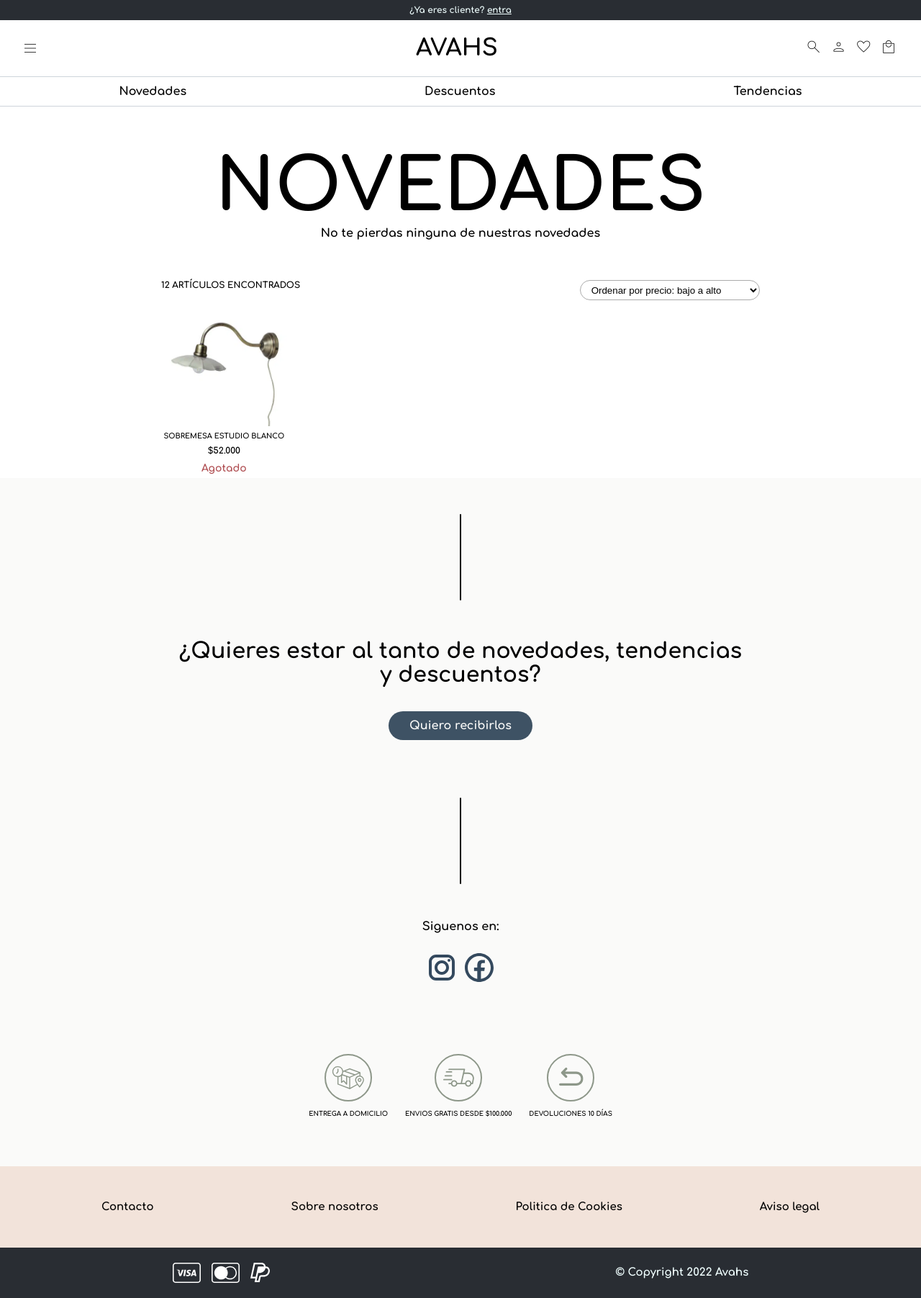
After one commit to DavidFonsek/ProyectoAvahs, a Django app: template avahs/tienda/templates/pages/novedades.html in a window 1280 px wide. The commit adds this page. Shown: the whole page at 72% size. Run offline with Django 4.2, Linux system fonts and the light colour scheme; the template is opened without the code that fills it, so the values that code supplies are empty.

Commit message:
modificaciones en la estructura de la app tienda

```diff
--- a/avahs/tienda/static/css/index.css
+++ b/avahs/tienda/static/css/base.css
@@ -39,18 +39,21 @@
 }
 
 .menu-icon{
-    margin: 0 20px;
+    margin: 0 30px;
     padding-right: 100px;
     max-width: 155px;
 }
 
-h1{
+.top a{
+    text-decoration: none;
+    color: black;
     align-self: center;
     text-transform: uppercase;
 }
 
+
 .right-icons{
-    margin: 0 20px;
+    margin: 0 30px;
     max-width: 155px;
 }
 
@@ -88,9 +91,10 @@
 main{
     margin: 0px;
     padding: 0px;
-    height: 80vh;
+    display: flex;
+    flex-direction: column;
+    align-items: center;
 }
-
 
 
 
--- a/avahs/tienda/static/css/novedades.css
+++ b/avahs/tienda/static/css/novedades.css
@@ -1,97 +1,3 @@
-body {
-    margin:0;
-    padding:0;
-    font-family: 'Comfortaa';
-}
-
-.mini-header{
-    height: 28px;
-    background-color: #292d33;
-    margin: 0;
-    padding: 0;
-    display: flex;
-    justify-content: center;
-    align-items: center;
-    color: azure;
-}
-
-.mini-header p{
-    margin: 0px;
-    font-size: 12px;
-}
-
-.mini-header a{
-    color: azure;
-}
-header{
-    margin: 0;
-    padding: 0;
-    width: 100vw;
-
-}
-
-
-.top{
-    display: flex;
-    justify-content: space-between;
-    align-items: center;
-    border-bottom: 1px solid rgb(206, 212, 218);
-}
-
-.menu-icon{
-    margin: 0 20px;
-    padding-right: 100px;
-    max-width: 155px;
-}
-
-h1{
-    align-self: center;
-    text-transform: uppercase;
-}
-
-.right-icons{
-    margin: 0 20px;
-    max-width: 155px;
-}
-
-.icons{
-    padding: 0 3px;
-}
-.material-symbols-outlined {
-  font-variation-settings:
-  'FILL' 0,
-  'wght' 200,
-  'GRAD' 0,
-  'opsz' 48
-}
-
-nav{
-    height: 40px;
-    display: flex;
-    align-items: center;
-    justify-content: space-around;
-    border-bottom: 1px solid rgb(206, 212, 218);
-}
-
-nav a{
-    outline: none;
-    text-decoration: none;
-    color: black;
-    padding: 0px 50px;
-}
-
-nav a:hover{
-    text-decoration: underline;
-}
-
-
-main{
-    margin: 0px;
-    padding: 0px;
-    display: flex;
-    flex-direction: column;
-    align-items: center;
-}
 
 
 .main-header{
@@ -143,8 +49,7 @@
     font-weight:normal;
   }
 
-.content-data{
-}
+
 .card{
     width: 21%;
 }
--- a/avahs/tienda/templates/novedades.html
+++ b/avahs/tienda/templates/base.html
@@ -15,8 +15,10 @@
       rel="stylesheet"
       href="https://fonts.googleapis.com/css2?family=Material+Symbols+Outlined:opsz,wght,FILL,GRAD@48,400,0,0"
     />
-    <link rel="stylesheet" href="{% static 'css/novedades.css' %}" />
-    <title>Avahs</title>
+    <link rel="stylesheet" href="{% static 'css/base.css' %}" />
+    {% block styles %} {% endblock %}
+
+    <title>{% block titulo %}  {% endblock %}</title>
   </head>
   <body>
     <div class="mini-header">
@@ -25,7 +27,8 @@
     <header>
       <div class="top">
         <span class="material-symbols-outlined menu-icon">dehaze</span>
-        <h1>avahs</h1>
+
+        <a href="/app/home"> <h1>avahs </h1></a>
         <div class="right-icons">
           <span class="material-symbols-outlined icons">search</span>
           <span class="material-symbols-outlined icons">person</span>
@@ -34,40 +37,13 @@
         </div>
       </div>
       <nav class="nav-bar">
-        <a href="">Novedades</a>
+        <a href="/app/novedades">Novedades</a>
         <a href="">Descuentos</a>
+        <a href="">Tendencias</a>
       </nav>
     </header>
     <main>
-      <div class="main-header">
-        <h2>
-          novedades
-        </h2>
-        <span>No te pierdas ninguna de nuestras novedades</span>
-      </div>
-      <div class="container">
-        <div class="content">
-          <div class="content-header">
-            <span>12 artículos encontrados</span>
-            <select class="ordenar-select">
-              <option value="popularity">Ordenar por popularidad</option>
-              <option value="date">Ordenar por los últimos</option>
-              <option value="price" selected="selected">Ordenar por precio: bajo a alto</option>
-              <option value="price-desc">Ordenar por precio: alto a bajo</option>
-          </select>
-          </div>
-          <div class="content-data">
-            <div class="card">
-              <img src="{% static "images/products/lampara1.jpg.webp" %}" alt="">
-              <div class="info">
-                <p class="name">sobremesa estudio blanco</p>
-                <p class="precio">$52.000</p>
-                <p class="detalle">Agotado</p>
-              </div>
-            </div>
-          </div>
-        </div>
-      </div>
+      {% block body %}  {% endblock %}
     </main>
     <footer>
         <div class="footer-top-content">
--- /dev/null
+++ b/avahs/tienda/templates/pages/novedades.html
@@ -0,0 +1,43 @@
+{% extends "base.html" %}
+{% load static %}
+
+{% block titulo %} Novedades {% endblock%}
+
+{% block styles %}
+<link rel="stylesheet" href="{% static 'css/novedades.css' %}" />
+{% endblock %}
+
+{% block body %}
+
+  <div class="main-header">
+    <h2>novedades</h2>
+    <span>No te pierdas ninguna de nuestras novedades</span>
+  </div>
+  <div class="container">
+    <div class="content">
+      <div class="content-header">
+        <span>12 artículos encontrados</span>
+        <select class="ordenar-select">
+          <option value="popularity">Ordenar por popularidad</option>
+          <option value="date">Ordenar por los últimos</option>
+          <option value="price" selected="selected">
+            Ordenar por precio: bajo a alto
+          </option>
+          <option value="price-desc">Ordenar por precio: alto a bajo</option>
+        </select>
+      </div>
+      <div class="content-data">
+        <div class="card">
+          <img src="{% static "images/products/lampara1.jpg.webp" %}" alt="">
+          <div class="info">
+            <p class="name">sobremesa estudio blanco</p>
+            <p class="precio">$52.000</p>
+            <p class="detalle">Agotado</p>
+          </div>
+        </div>
+      </div>
+    </div>
+  </div>
+
+
+{% endblock %}
--- a/avahs/tienda/urls.py
+++ b/avahs/tienda/urls.py
@@ -4,6 +4,6 @@
 
 
 urlpatterns = [
-    path('', views.index),
-    path("novedades", views.novedades)
+    path("home", views.home),
+    path("novedades", views.novedades),
 ]
--- a/avahs/tienda/views.py
+++ b/avahs/tienda/views.py
@@ -1,8 +1,8 @@
 from django.shortcuts import render
 
 
-def index(request):
-    return render(request, "index.html")
+def home(request):
+    return render(request, "pages/home.html")
 
 def novedades(request):
-    return render(request, "novedades.html")
+    return render(request, "pages/novedades.html")
```
Also changed, not shown: avahs/tienda/static/css/home.css (added, +55 -0 lines), avahs/tienda/templates/index.html (deleted, +0 -87 lines), avahs/tienda/templates/pages/home.html (added, +66 -0 lines).
